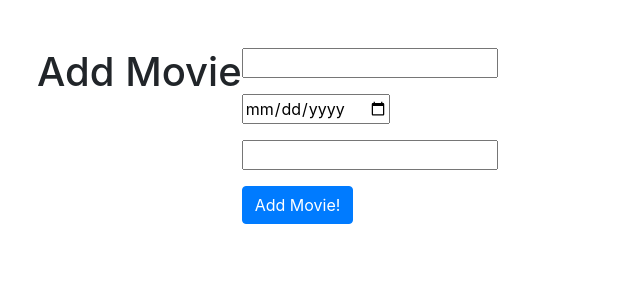
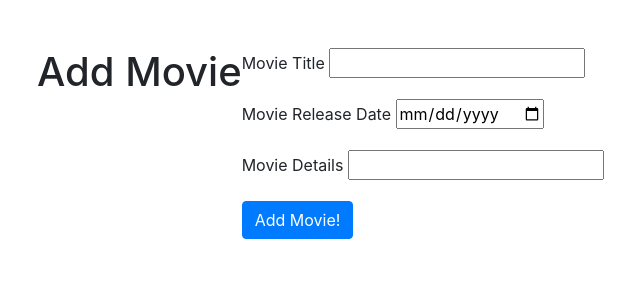
Before and after one commit to vinitshah24/Movie-Rental-DB-G5, a Flask app: page /addMovie in a window 1280 px wide. Shown: the part 56-356 px from the top of the page, without its empty margins (33-673 px from the left). Run offline with Flask 2, Linux system fonts and the light colour scheme; parts of the project's set-up code (start-up, migrations or seed data) failed here and were passed over; some libraries are stand-ins or nearby versions.

Commit message:
Styling changes for add and delete

```diff
--- a/app/templates/rental/add_Movie.html
+++ b/app/templates/rental/add_Movie.html
@@ -1,6 +1,4 @@
-{% extends "base.html" %}
-
-{% block content %}
+{% extends "base.html" %} {% block content %}
 
 <div class="container mt-5 mb-5">
   <div class="row">
@@ -8,17 +6,18 @@
     <form method="POST">
       {{ form.hidden_tag() }}
       <div class="form-group">
+        <label>Movie Title</label>
         {{ form.movie_title }}
       </div>
       <div class="form-group">
+        <label>Movie Release Date</label>
         {{ form.movie_release_date }}
       </div>
       <div class="form-group">
+        <label>Movie Details</label>
         {{ form.movie_details }}
       </div>
-            <div class="form-group">
-                {{ form.submit(class="btn btn-primary") }}
-            </div>
+      <div class="form-group">{{ form.submit(class="btn btn-primary") }}</div>
     </form>
   </div>
 </div>
--- a/app/templates/rental/delete_movie.html
+++ b/app/templates/rental/delete_movie.html
@@ -8,6 +8,7 @@
          <form method="POST">
              {{ form.hidden_tag() }}
              <div class="form-group">
+             <label>Movie ID to delete Movie</label>
                  {{ form.movie_id }}
             </div>
             <div class="form-group">
```
Lines whose indentation alone changed are shown as unchanged.
